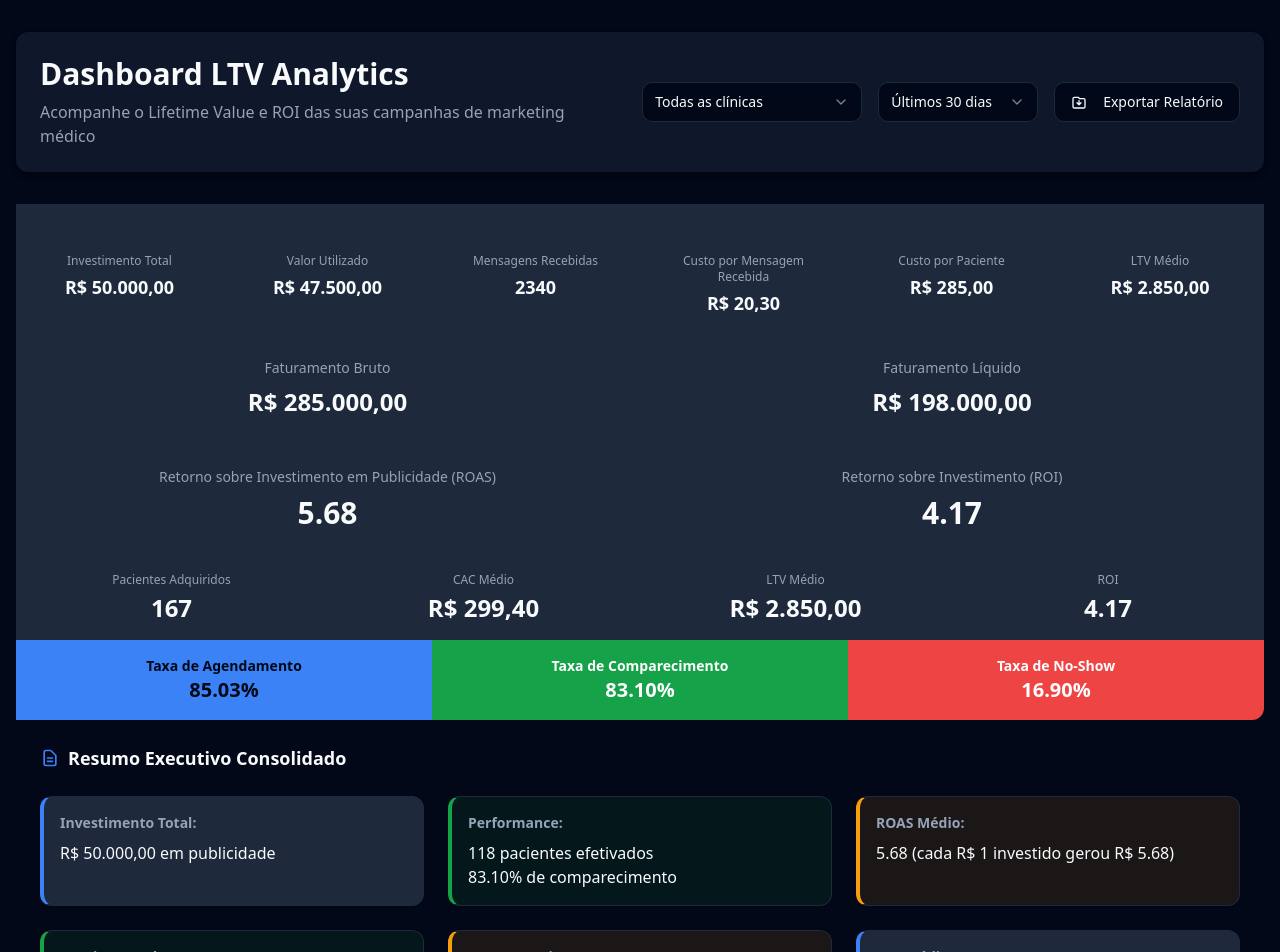
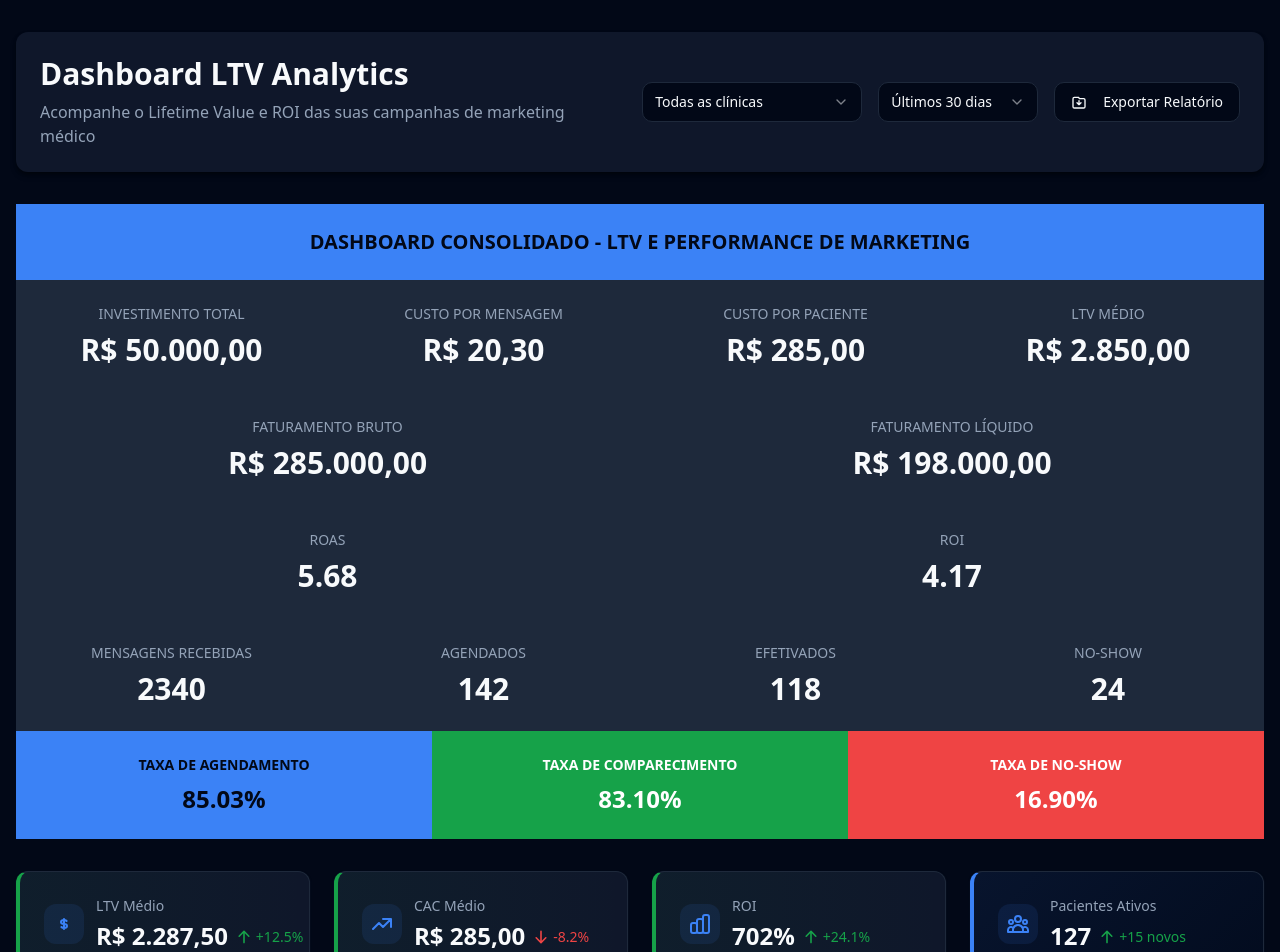
Before and after one commit to humbertofonseeca/clinic-profit-navigator, a React (Vite) app: page / in a window 1280 px wide. Shown: the top 952 px of the page. Built offline with nearby package versions, Linux system fonts and the light colour scheme.

Commit message:
Refatorar dashboard para exibir métricas
Atualizei o `ConsolidatedDashboard.tsx` para refletir a formatação solicitada, incluindo a reorganização das métricas e a alteração da cor do texto "Taxa de Agendamento" para branco.

```diff
--- a/src/components/ConsolidatedDashboard.tsx
+++ b/src/components/ConsolidatedDashboard.tsx
@@ -65,165 +65,95 @@ export const ConsolidatedDashboard = ({
   };
   return <div className="w-full max-w-7xl mx-auto space-y-0">
       {/* Header azul */}
-
-
-      {/* Subheader cinza escuro */}
-      <div className="bg-secondary text-secondary-foreground p-4">
-        <div className="text-center">
-
-
-        </div>
+      <div className="bg-primary text-primary-foreground p-6 text-center">
+        <h1 className="text-xl font-bold">DASHBOARD CONSOLIDADO - LTV E PERFORMANCE DE MARKETING</h1>
       </div>
 
       {/* Primeira linha de métricas */}
-      <div className="bg-secondary text-secondary-foreground border-t border-border">
-        <div className="grid grid-cols-6 gap-0">
-          <div className="p-4 text-center border-r border-border">
-            <div className="text-xs mb-1 text-muted-foreground">Investimento Total</div>
-            <div className="text-lg font-bold">{formatCurrency(dashboardData.investimentoTotal)}</div>
+      <div className="bg-secondary text-secondary-foreground">
+        <div className="grid grid-cols-4 gap-0">
+          <div className="p-6 text-center border-r border-border">
+            <div className="text-sm mb-2 text-muted-foreground uppercase">Investimento Total</div>
+            <div className="text-3xl font-bold">{formatCurrency(dashboardData.investimentoTotal)}</div>
           </div>
-          <div className="p-4 text-center border-r border-border">
-            <div className="text-xs mb-1 text-muted-foreground">Valor Utilizado</div>
-            <div className="text-lg font-bold">{formatCurrency(dashboardData.valorUtilizado)}</div>
+          <div className="p-6 text-center border-r border-border">
+            <div className="text-sm mb-2 text-muted-foreground uppercase">Custo por Mensagem</div>
+            <div className="text-3xl font-bold">{formatCurrency(dashboardData.custoPorMensagem)}</div>
           </div>
-          <div className="p-4 text-center border-r border-border">
-            <div className="text-xs mb-1 text-muted-foreground">Mensagens Recebidas</div>
-            <div className="text-lg font-bold">{formatNumber(dashboardData.mensagensRecebidas)}</div>
+          <div className="p-6 text-center border-r border-border">
+            <div className="text-sm mb-2 text-muted-foreground uppercase">Custo por Paciente</div>
+            <div className="text-3xl font-bold">{formatCurrency(dashboardData.custoPorPaciente)}</div>
           </div>
-          <div className="p-4 text-center border-r border-border">
-            <div className="text-xs mb-1 text-muted-foreground">Custo por Mensagem Recebida</div>
-            <div className="text-lg font-bold">{formatCurrency(dashboardData.custoPorMensagem)}</div>
-          </div>
-          <div className="p-4 text-center border-r border-border">
-            <div className="text-xs mb-1 text-muted-foreground">Custo por Paciente</div>
-            <div className="text-lg font-bold">{formatCurrency(dashboardData.custoPorPaciente)}</div>
-          </div>
-          <div className="p-4 text-center">
-            <div className="text-xs mb-1 text-muted-foreground">LTV Médio</div>
-            <div className="text-lg font-bold">{formatCurrency(dashboardData.ltvMedio)}</div>
+          <div className="p-6 text-center">
+            <div className="text-sm mb-2 text-muted-foreground uppercase">LTV Médio</div>
+            <div className="text-3xl font-bold">{formatCurrency(dashboardData.ltvMedio)}</div>
           </div>
         </div>
       </div>
 
       {/* Segunda linha de métricas */}
-      <div className="bg-secondary text-secondary-foreground">
-        <div className="grid grid-cols-2 gap-0 border-t border-border">
+      <div className="bg-secondary text-secondary-foreground border-t border-border">
+        <div className="grid grid-cols-2 gap-0">
           <div className="p-6 text-center border-r border-border">
-            <div className="text-sm mb-2 text-muted-foreground">Faturamento Bruto</div>
-            <div className="text-2xl font-bold">{formatCurrency(dashboardData.faturamentoBruto)}</div>
+            <div className="text-sm mb-2 text-muted-foreground uppercase">Faturamento Bruto</div>
+            <div className="text-3xl font-bold">{formatCurrency(dashboardData.faturamentoBruto)}</div>
           </div>
           <div className="p-6 text-center">
-            <div className="text-sm mb-2 text-muted-foreground">Faturamento Líquido</div>
-            <div className="text-2xl font-bold">{formatCurrency(dashboardData.faturamentoLiquido)}</div>
+            <div className="text-sm mb-2 text-muted-foreground uppercase">Faturamento Líquido</div>
+            <div className="text-3xl font-bold">{formatCurrency(dashboardData.faturamentoLiquido)}</div>
           </div>
         </div>
       </div>
 
       {/* Terceira linha - ROAS e ROI */}
-      <div className="bg-secondary text-secondary-foreground">
-        <div className="grid grid-cols-2 gap-0 border-t border-border">
+      <div className="bg-secondary text-secondary-foreground border-t border-border">
+        <div className="grid grid-cols-2 gap-0">
           <div className="p-6 text-center border-r border-border">
-            <div className="text-sm mb-2 text-muted-foreground">Retorno sobre Investimento em Publicidade (ROAS)</div>
+            <div className="text-sm mb-2 text-muted-foreground uppercase">ROAS</div>
             <div className="text-3xl font-bold">{dashboardData.roas.toFixed(2)}</div>
           </div>
           <div className="p-6 text-center">
-            <div className="text-sm mb-2 text-muted-foreground">Retorno sobre Investimento (ROI)</div>
+            <div className="text-sm mb-2 text-muted-foreground uppercase">ROI</div>
             <div className="text-3xl font-bold">{dashboardData.roi.toFixed(2)}</div>
           </div>
         </div>
       </div>
 
       {/* Quarta linha - Métricas finais */}
-      <div className="bg-secondary text-secondary-foreground">
-        <div className="grid grid-cols-4 gap-0 border-t border-border">
-          <div className="p-4 text-center border-r border-border">
-            <div className="text-xs mb-1 text-muted-foreground">Pacientes Adquiridos</div>
-            <div className="text-2xl font-bold">{formatNumber(dashboardData.pacientesAdquiridos)}</div>
+      <div className="bg-secondary text-secondary-foreground border-t border-border">
+        <div className="grid grid-cols-4 gap-0">
+          <div className="p-6 text-center border-r border-border">
+            <div className="text-sm mb-2 text-muted-foreground uppercase">Mensagens Recebidas</div>
+            <div className="text-3xl font-bold">{formatNumber(dashboardData.mensagensRecebidas)}</div>
           </div>
-          <div className="p-4 text-center border-r border-border">
-            <div className="text-xs mb-1 text-muted-foreground">CAC Médio</div>
-            <div className="text-2xl font-bold">{formatCurrency(dashboardData.cacMedio)}</div>
+          <div className="p-6 text-center border-r border-border">
+            <div className="text-sm mb-2 text-muted-foreground uppercase">Agendados</div>
+            <div className="text-3xl font-bold">{formatNumber(dashboardData.pacientesAgendados)}</div>
           </div>
-          <div className="p-4 text-center border-r border-border">
-            <div className="text-xs mb-1 text-muted-foreground">LTV Médio</div>
-            <div className="text-2xl font-bold">{formatCurrency(dashboardData.ltvMedio)}</div>
+          <div className="p-6 text-center border-r border-border">
+            <div className="text-sm mb-2 text-muted-foreground uppercase">Efetivados</div>
+            <div className="text-3xl font-bold">{formatNumber(dashboardData.pacientesEfetivados)}</div>
           </div>
-          <div className="p-4 text-center">
-            <div className="text-xs mb-1 text-muted-foreground">ROI</div>
-            <div className="text-2xl font-bold">{dashboardData.roi.toFixed(2)}</div>
+          <div className="p-6 text-center">
+            <div className="text-sm mb-2 text-muted-foreground uppercase">No-Show</div>
+            <div className="text-3xl font-bold">{formatNumber(dashboardData.noShow)}</div>
           </div>
         </div>
       </div>
 
       {/* Barras de taxa */}
       <div className="grid grid-cols-3 gap-0">
-        <div className="bg-primary text-primary-foreground p-4 text-center">
-          <div className="text-sm font-semibold">Taxa de Agendamento</div>
-          <div className="text-xl font-bold">{formatPercentage(dashboardData.taxaAgendamento)}</div>
+        <div className="bg-primary text-primary-foreground p-6 text-center">
+          <div className="text-sm font-semibold mb-2 uppercase">Taxa de Agendamento</div>
+          <div className="text-2xl font-bold">{formatPercentage(dashboardData.taxaAgendamento)}</div>
         </div>
-        <div className="bg-accent-success text-white p-4 text-center">
-          <div className="text-sm font-semibold">Taxa de Comparecimento</div>
-          <div className="text-xl font-bold">{formatPercentage(dashboardData.taxaComparecimento)}</div>
+        <div className="bg-accent-success text-white p-6 text-center">
+          <div className="text-sm font-semibold mb-2 uppercase">Taxa de Comparecimento</div>
+          <div className="text-2xl font-bold">{formatPercentage(dashboardData.taxaComparecimento)}</div>
         </div>
-        <div className="bg-accent-danger text-white p-4 text-center rounded-br-xl">
-          <div className="text-sm font-semibold">Taxa de No-Show</div>
-          <div className="text-xl font-bold">{formatPercentage(dashboardData.taxaNoShow)}</div>
-        </div>
-      </div>
-
-      {/* Resumo Executivo */}
-      <div className="bg-background p-6 space-y-6">
-        <div className="flex items-center space-x-2 mb-4">
-          <svg className="w-5 h-5 text-primary" fill="none" stroke="currentColor" viewBox="0 0 24 24">
-            <path strokeLinecap="round" strokeLinejoin="round" strokeWidth={2} d="M9 12h6m-6 4h6m2 5H7a2 2 0 01-2-2V5a2 2 0 012-2h5.586a1 1 0 01.707.293l5.414 5.414a1 1 0 01.293.707V19a2 2 0 01-2 2z" />
-          </svg>
-          <h3 className="text-lg font-semibold text-foreground">Resumo Executivo Consolidado</h3>
-        </div>
-
-        <div className="grid grid-cols-1 md:grid-cols-3 gap-6">
-          <Card className="p-4 bg-primary-light border-l-4 border-l-primary">
-            <h4 className="font-semibold text-sm text-muted-foreground mb-2">Investimento Total:</h4>
-            <p className="text-base text-foreground">
-              {formatCurrency(dashboardData.investimentoTotal)} em publicidade
-            </p>
-          </Card>
-
-          <Card className="p-4 bg-accent-success/10 border-l-4 border-l-accent-success">
-            <h4 className="font-semibold text-sm text-muted-foreground mb-2">Performance:</h4>
-            <p className="text-base text-foreground">
-              {dashboardData.pacientesEfetivados} pacientes efetivados<br />
-              {formatPercentage(dashboardData.taxaComparecimento)} de comparecimento
-            </p>
-          </Card>
-
-          <Card className="p-4 bg-warning/10 border-l-4 border-l-warning">
-            <h4 className="font-semibold text-sm text-muted-foreground mb-2">ROAS Médio:</h4>
-            <p className="text-base text-foreground">
-              {dashboardData.roas.toFixed(2)} (cada R$ 1 investido gerou R$ {dashboardData.roas.toFixed(2)})
-            </p>
-          </Card>
-
-          <Card className="p-4 bg-accent-success/10 border-l-4 border-l-accent-success">
-            <h4 className="font-semibold text-sm text-muted-foreground mb-2">Receita Gerada:</h4>
-            <p className="text-base text-foreground">
-              {formatCurrency(dashboardData.faturamentoBruto)} bruto<br />
-              {formatCurrency(dashboardData.faturamentoLiquido)} líquido
-            </p>
-          </Card>
-
-          <Card className="p-4 bg-warning/10 border-l-4 border-l-warning">
-            <h4 className="font-semibold text-sm text-muted-foreground mb-2">LTV por Paciente:</h4>
-            <p className="text-base text-foreground">
-              {formatCurrency(dashboardData.ltvMedio)} por paciente efetivado
-            </p>
-          </Card>
-
-          <Card className="p-4 bg-primary-light border-l-4 border-l-primary">
-            <h4 className="font-semibold text-sm text-muted-foreground mb-2">ROI Médio:</h4>
-            <p className="text-base text-foreground">
-              {dashboardData.roi.toFixed(2)} ({((dashboardData.roi - 1) * 100).toFixed(0)}% de retorno)
-            </p>
-          </Card>
+        <div className="bg-accent-danger text-white p-6 text-center">
+          <div className="text-sm font-semibold mb-2 uppercase">Taxa de No-Show</div>
+          <div className="text-2xl font-bold">{formatPercentage(dashboardData.taxaNoShow)}</div>
         </div>
       </div>
     </div>;
```
